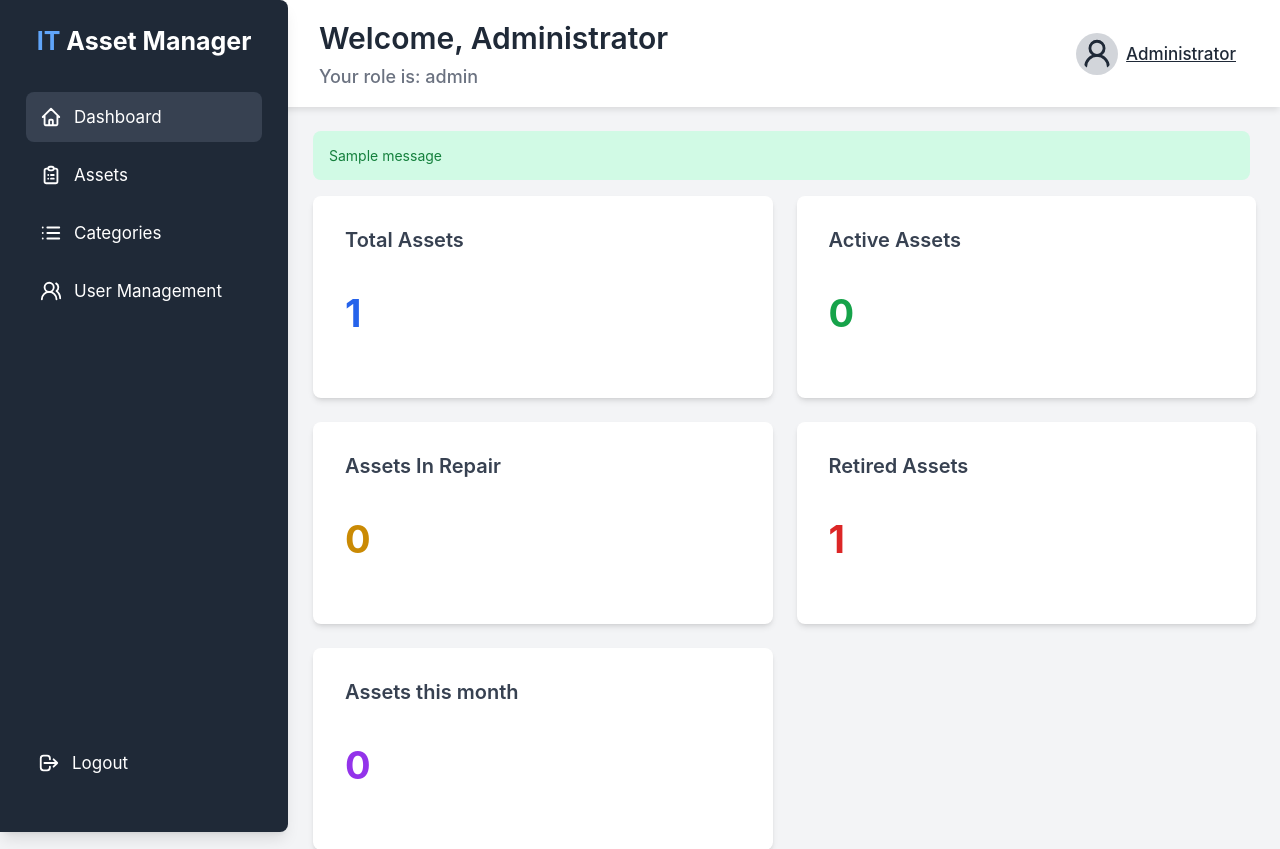
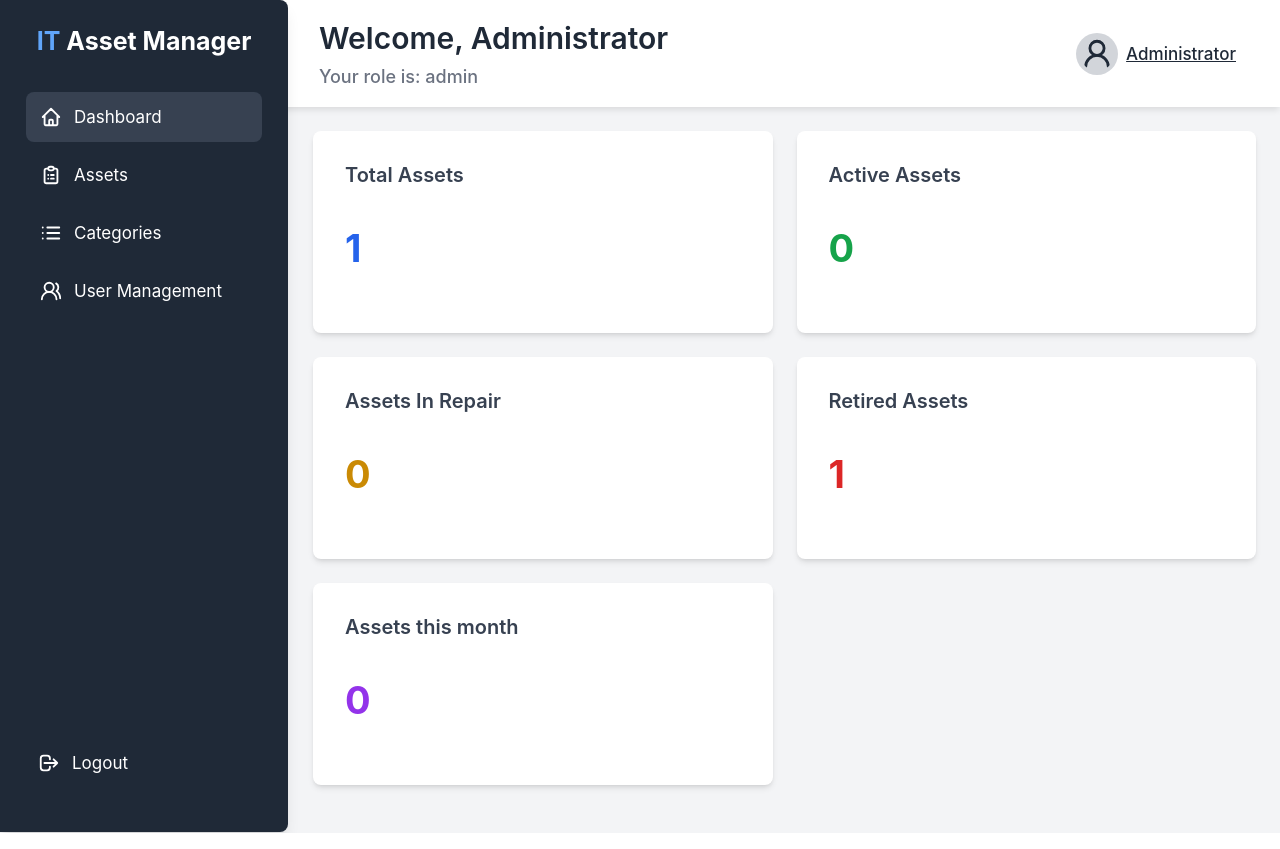
Before and after one commit to DevishaV-23/IT_Asset_Manager, a Flask app: page /assets/ in a window 1280 px wide. Shown: the top 849 px of the page. Run offline with Flask 3, Linux system fonts and the light colour scheme; a user stored in the database is signed in; tables that the repository leaves empty hold one stand-in row (values such as "Sample post"); one stand-in notice (Sample message) is shown.

Commit message:
Revert "Adjusted flash issues for profile changes"

```diff
--- a/Static/css/categories_list.css
+++ b/Static/css/categories_list.css
@@ -142,5 +142,5 @@ body{
 }
 
 .alert {
-  width: calc(100% - 38px);
+  width: calc(100% - 38px); /* Adjust width to fit within the main content */
 }
--- a/Static/css/dashboard.css
+++ b/Static/css/dashboard.css
@@ -67,7 +67,3 @@ body{
 .value5{
     color:#9333ea
 }
-
-.alert {
-  width: calc(100% - 38px);
-}
--- a/Templates/dashboard.html
+++ b/Templates/dashboard.html
@@ -6,18 +6,6 @@
 <body>
 
   <main class="main-content">
-     <div>
-        {% with messages = get_flashed_messages(with_categories=true) %} {% if
-        messages %}
-        <div class="mb-4">
-          {% for category, message in messages %}
-          <div class="alert alert-{{ category }}" role="alert">
-            {{ message }}
-          </div>
-          {% endfor %}
-        </div>
-        {% endif %} {% endwith %}
-      </div>
     <section class="grid">
       <div class="grid-box">
         <h3 class="box-title">Total Assets</h3>
--- a/asset_manager/auth.py
+++ b/asset_manager/auth.py
@@ -135,6 +135,8 @@ def edit_profile():
             db.session.commit()
             if password_changed:
                 flash('Your profile and password have been updated successfully! Please log in again if your username changed.', 'success')
+                # If username changed, logging out might be a good idea to force re-login with new username
+                # For simplicity, we'll just flash a message here.
             else:
                 flash('Your profile has been updated successfully!', 'success')
             return redirect(url_for('assets.dashboard'))
```
